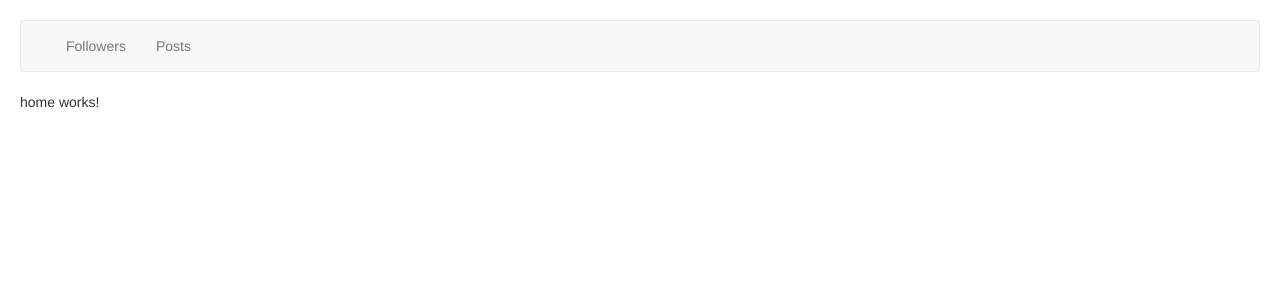
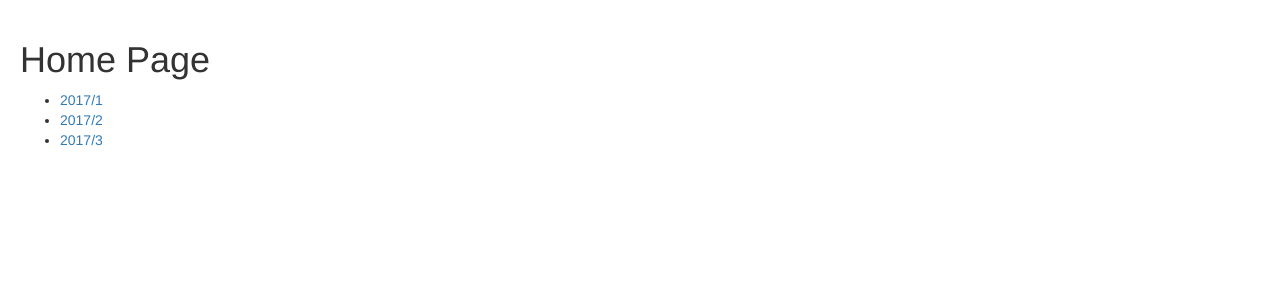
Before and after one commit to AdamJ335/Angular-training, an Angular app: page / in a window 1280 px wide. Shown: the top 300 px of the page. Built offline with nearby package versions, Linux system fonts and the light colour scheme.

Commit message:
Assignment 9: Blog Archives

```diff
--- a/src/app/app.component.html
+++ b/src/app/app.component.html
@@ -1,4 +1,4 @@
-<navbar></navbar>
+<!--<navbar></navbar>-->
 <router-outlet></router-outlet>
     <!-- <zippy title="Shipping Details">
     Shipping Details Content
--- a/src/app/app.module.ts
+++ b/src/app/app.module.ts
@@ -31,6 +31,7 @@ import {HomeComponent} from './home/home.component';
 import {ProfileComponent} from './profile/profile.component';
 import {NotFoundComponent} from './not-found/not-found.component';
 import {RouterModule} from '@angular/router';
+import {DatesComponent} from './dates/dates.component';
 
 @NgModule({
   declarations: [
@@ -55,6 +56,7 @@ import {RouterModule} from '@angular/router';
     HomeComponent,
     ProfileComponent,
     NotFoundComponent,
+    DatesComponent,
   ],
   imports: [
     ReactiveFormsModule,
@@ -66,6 +68,10 @@ import {RouterModule} from '@angular/router';
       {
         path: '',
         component: HomeComponent
+      },
+      {
+        path: 'archive/:year/:month',
+        component: DatesComponent
       },
       {
         path: 'followers/:id/:username',
--- /dev/null
+++ b/src/app/dates/dates.component.html
@@ -0,0 +1,5 @@
+<h1>Archive for {{year}}/{{month}}</h1>
+
+<p>archive works!</p>
+
+<button (click)="viewAll()">View All</button>
--- /dev/null
+++ b/src/app/dates/dates.component.ts
@@ -0,0 +1,28 @@
+import {Component, OnInit} from '@angular/core';
+import {ActivatedRoute, Router} from "@angular/router";
+
+@Component({
+  selector: 'dates',
+  templateUrl: './dates.component.html',
+  styleUrls: ['./dates.component.css']
+})
+export class DatesComponent implements OnInit {
+
+  year: number | undefined;
+  month: number | undefined;
+
+  constructor(
+    private router: Router,
+    private route: ActivatedRoute) { }
+
+  ngOnInit(): void {
+    let params = this.route.snapshot.paramMap;
+    this.year = params.get('year') as unknown as number;
+    this.month = params.get('month')as unknown as number;
+  }
+
+  viewAll(){
+    this.router.navigate(['/']);
+  }
+
+}
--- a/src/app/home/home.component.html
+++ b/src/app/home/home.component.html
@@ -1 +1,8 @@
-<p>home works!</p>
+<h1>Home Page</h1>
+<ul>
+  <li *ngFor="let date of dates">
+    <a
+      [routerLink]="['/archive', date.year, date.month]"
+      >{{date.year +'/' + date.month}}</a>
+  </li>
+</ul>
--- a/src/app/home/home.component.ts
+++ b/src/app/home/home.component.ts
@@ -7,6 +7,12 @@ import {Component, OnInit} from '@angular/core';
 })
 export class HomeComponent implements OnInit {
 
+  dates = [
+    {year: 2017, month: 1},
+    {year: 2017, month: 2},
+    {year: 2017, month: 3},
+  ];
+
   constructor() { }
 
   ngOnInit(): void {
```
Also changed, not shown: src/app/dates/dates.component.css (added), 1 other file (tests, documents, lock files or other folders).
